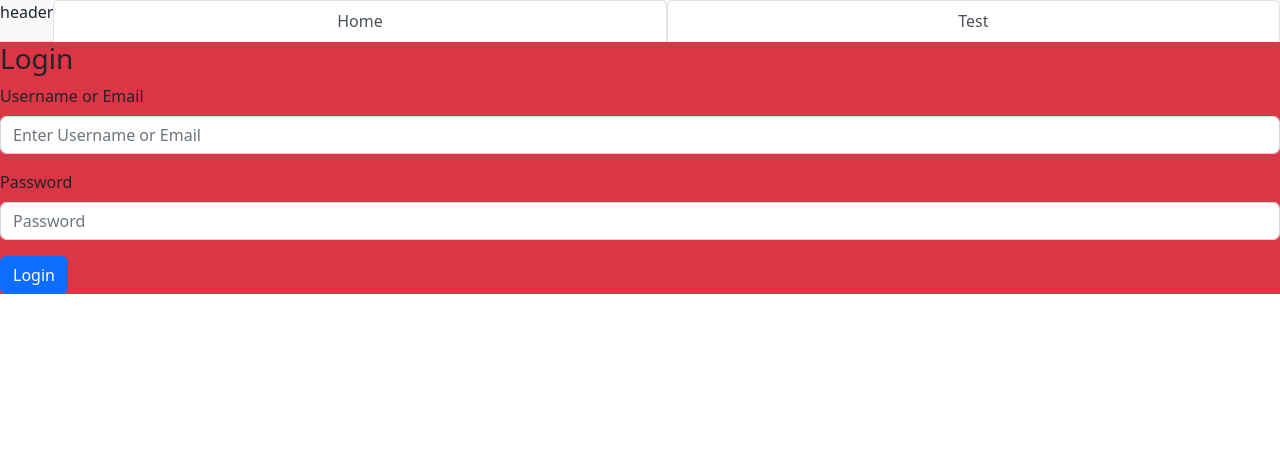
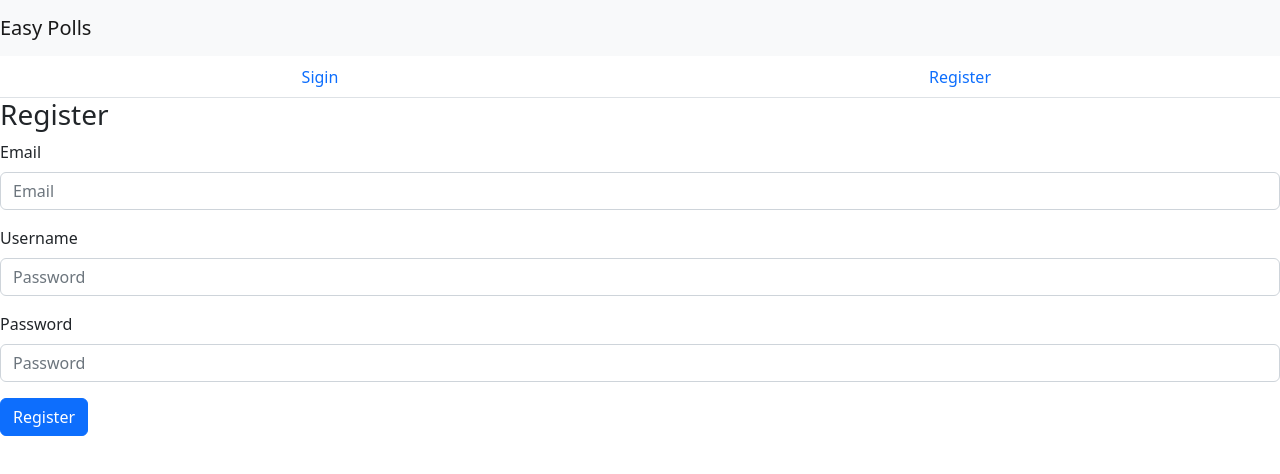
Before and after one commit to Smejia3409/polls-app, a Next.js app in the folder frontend/: page / in a window 1280 px wide. Shown: the top 474 px of the page. Built offline with nearby package versions, Linux system fonts and the light colour scheme.

Commit message:
added UI change to navbar and login screen

```diff
--- a/frontend/components/Header.jsx
+++ /dev/null
@@ -1,20 +0,0 @@
-import React from "react";
-import Nav from "react-bootstrap/Nav";
-
-const Header = () => {
-  return (
-    <div className="bg-light">
-      <Nav justify variant="tabs" defaultActiveKey="/">
-        <p>header</p>
-        <Nav.Item>
-          <Nav.Link href="/">Home</Nav.Link>
-        </Nav.Item>
-        <Nav.Item>
-          <Nav.Link href="/">Test</Nav.Link>
-        </Nav.Item>
-      </Nav>
-    </div>
-  );
-};
-
-export default Header;
--- /dev/null
+++ b/frontend/components/Header.tsx
@@ -0,0 +1,22 @@
+import React, { useContext } from "react";
+
+import { Container, Nav, Navbar, NavbarBrand } from "react-bootstrap";
+import { SessionContext } from "./Context";
+
+const Header = () => {
+  const UserContext = useContext<any>(SessionContext);
+  return (
+    <div className="bg-light">
+      <Navbar>
+        <NavbarBrand href="/">Easy Polls</NavbarBrand>
+        <Container>{UserContext != null && <NavLogin />}</Container>
+      </Navbar>
+    </div>
+  );
+};
+
+const NavLogin = () => {
+  return <Nav.Link>Home</Nav.Link>;
+};
+
+export default Header;
--- a/frontend/components/Login.tsx
+++ b/frontend/components/Login.tsx
@@ -1,8 +1,12 @@
-import React, { useState } from "react";
+import React, { useEffect, useState } from "react";
 import { Form, Button } from "react-bootstrap";
 import axios from "axios";
 
+import { useRouter } from "next/navigation";
+
 const Login = () => {
+  const router = useRouter();
+
   interface IloginCred {
     username: string;
     password: string;
@@ -29,9 +33,6 @@ const Login = () => {
         password: "",
       });
 
-      const accessToken = login.data.accessToken.jwtToken;
-      const idToken = login.data.idToken.jwtToken;
-
       const user_data = login.data.accessToken.payload;
 
       document.cookie = `user_data=${JSON.stringify(user_data)}`;
@@ -41,6 +42,10 @@ const Login = () => {
       console.log(error);
     }
   };
+
+  useEffect(() => {
+    // router.push()
+  });
 
   return (
     <>
--- a/frontend/components/Template.tsx
+++ b/frontend/components/Template.tsx
@@ -1,9 +1,19 @@
 import React, { Children } from "react";
 import Header from "./Header";
 
-const Template = (props: { childern: JSX.Element }) => {
+const Template = (props: {
+  childern:
+    | string
+    | number
+    | boolean
+    | React.ReactElement<any, string | React.JSXElementConstructor<any>>
+    | React.ReactFragment
+    | React.ReactPortal
+    | null
+    | undefined;
+}) => {
   return (
-    <div className="bg-danger">
+    <div className="">
       <Header />
       {props.childern}
     </div>
--- a/frontend/pages/index.tsx
+++ b/frontend/pages/index.tsx
@@ -5,6 +5,8 @@ import Register from "../components/Register";
 import Template from "../components/Template";
 import { SessionContext } from "../components/Context";
 import { useState, useContext, useEffect } from "react";
+import { Nav } from "react-bootstrap";
+import Header from "../components/Header";
 
 export default function Home() {
   const [data, setData] = useState<any>(null);
@@ -35,8 +37,40 @@ export default function Home() {
         <title>Easy Polls</title>
       </Head>
       <SessionContext.Provider value={data}>
-        <Template childern={<Login />}></Template>
+        <Header />
+        <StartPage />
       </SessionContext.Provider>
     </>
   );
 }
+
+const StartPage = () => {
+  const [userForm, setUserForm] = useState<boolean>(false);
+
+  return (
+    <>
+      <Nav justify variant="tabs">
+        <Nav.Item>
+          <Nav.Link
+            onClick={() => {
+              setUserForm(true);
+            }}
+          >
+            Sigin
+          </Nav.Link>
+        </Nav.Item>
+        <Nav.Item>
+          <Nav.Link
+            onClick={() => {
+              setUserForm(false);
+            }}
+          >
+            Register
+          </Nav.Link>
+        </Nav.Item>
+      </Nav>
+
+      {userForm ? <Login /> : <Register />}
+    </>
+  );
+};
```
Also changed, not shown: frontend/pages/home.tsx (added, +7 -0 lines), frontend/pages/signin.tsx (added, +7 -0 lines).
